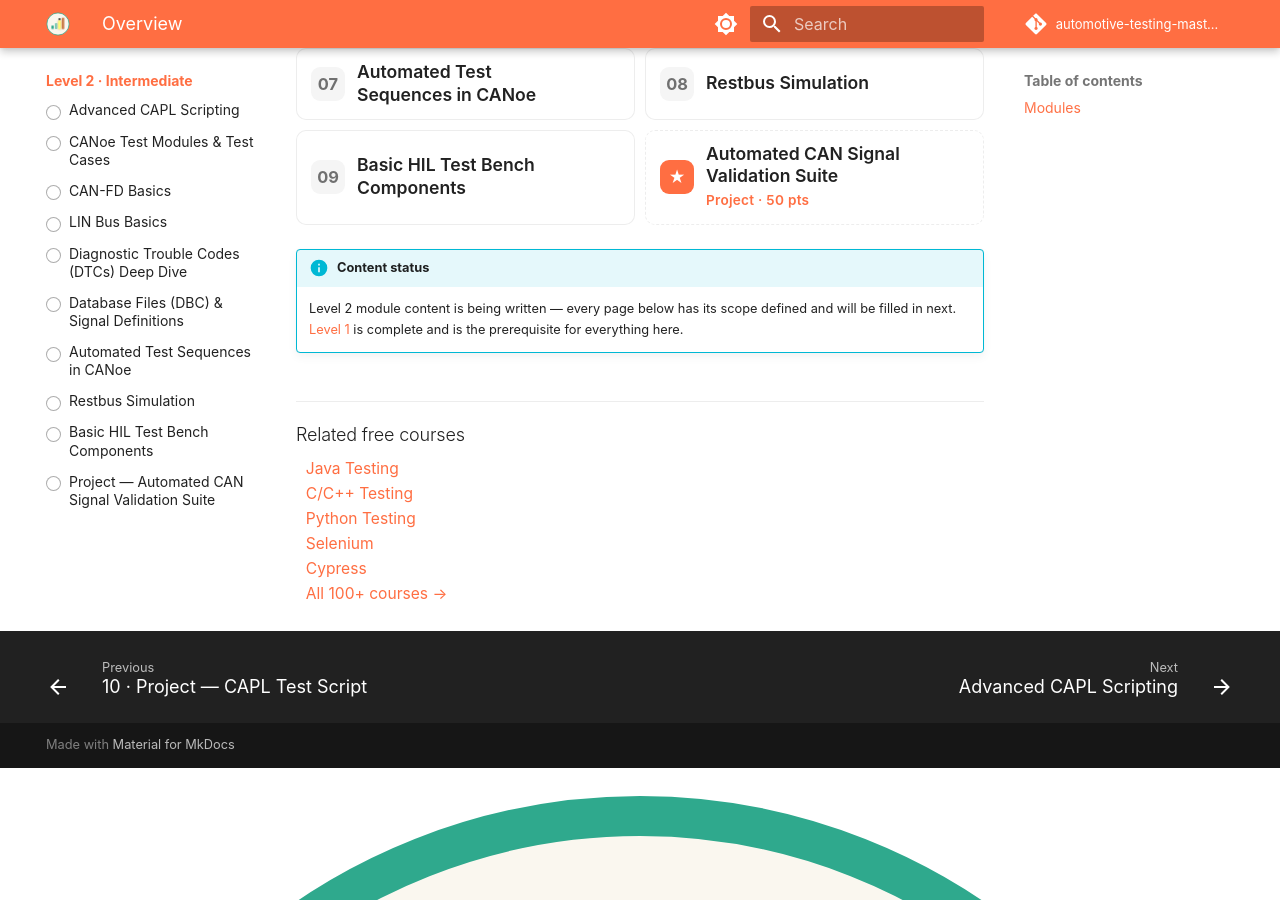
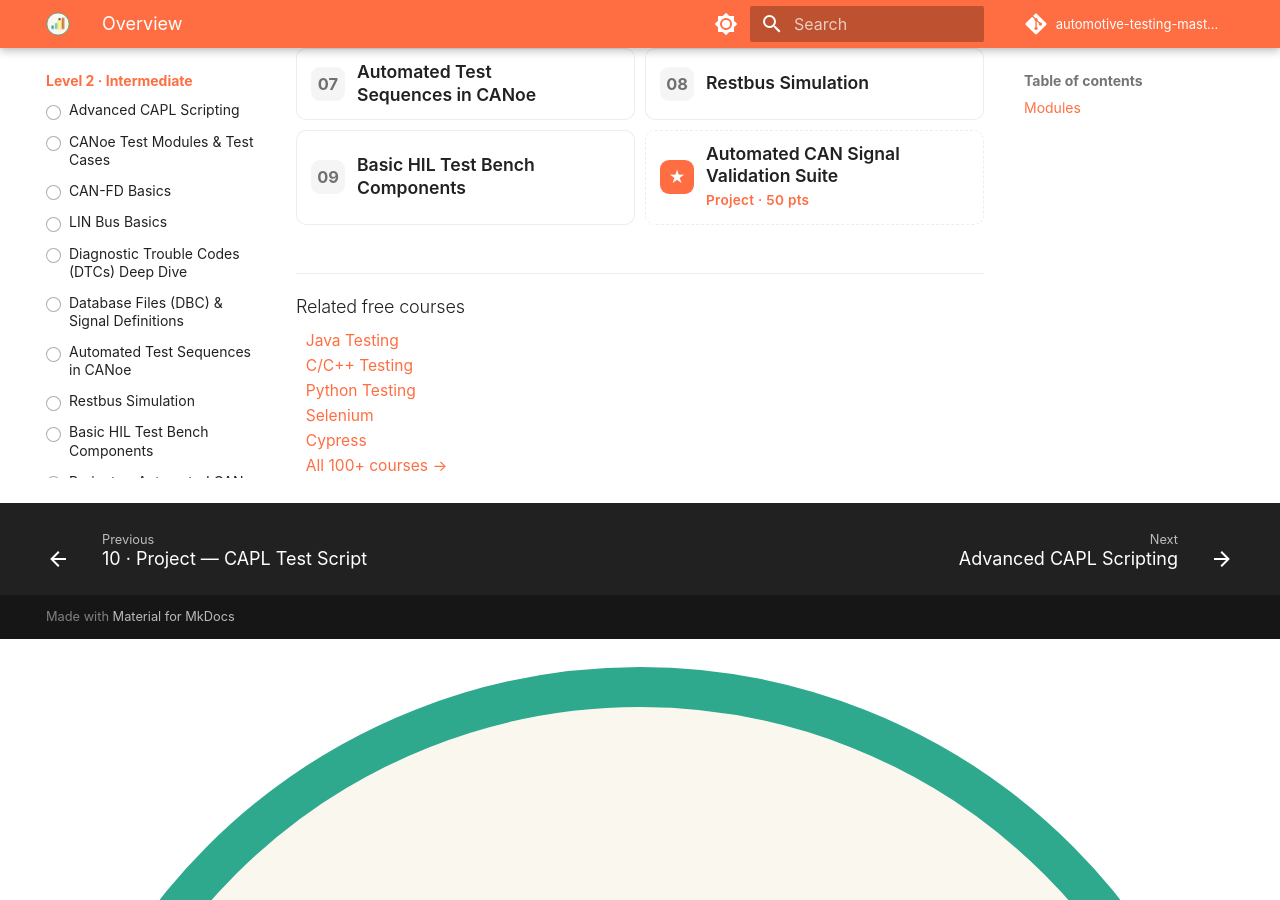
Before and after one commit to SIGILIPELLI/automotive-testing-mastery-path, an MkDocs documentation site: the page built from docs/level-2/index.md, in a window 1280 px wide and 900 px high, scrolled down 737 px. Built offline with MkDocs 1.6.1 and Material for MkDocs 9.7.7, drawn with Linux system fonts in a browser that asks for light colours; comment, search, counter and statistics services are not loaded.

Commit message:
Lesson and project counts use one definition; remove stale 'being written' notices
Co-Authored-By: Claude Sonnet 5.5 <noreply@anthropic.com>

```diff
--- a/docs/javascripts/progress-tracker.js
+++ b/docs/javascripts/progress-tracker.js
@@ -43,7 +43,7 @@
     } catch (e) { return null; }
   }
   function isProjectSlug(slug) {
-    return /project|capstone/i.test(slug || "");
+    return /(^|\/)\d+-(project|capstone)\b/i.test(slug || "");
   }
   function pointsFor(slug) {
     return isProjectSlug(slug) ? POINTS_PROJECT : POINTS_LESSON;
--- a/docs/level-2/index.md
+++ b/docs/level-2/index.md
@@ -22,8 +22,3 @@ HIL test bench.
 8. [Restbus Simulation](08-restbus-simulation.md)
 9. [Basic HIL Test Bench Components](09-hil-test-bench-components.md)
 10. [Project — Automated CAN Signal Validation Suite](10-project-can-signal-validation.md)
-
-!!! info "Content status"
-    Level 2 module content is being written — every page below has its
-    scope defined and will be filled in next. [Level 1](../level-1/index.md)
-    is complete and is the prerequisite for everything here.
```
Also changed, not shown: docs/level-3/index.md (+0 -5 lines), docs/level-4/index.md (+0 -5 lines).
